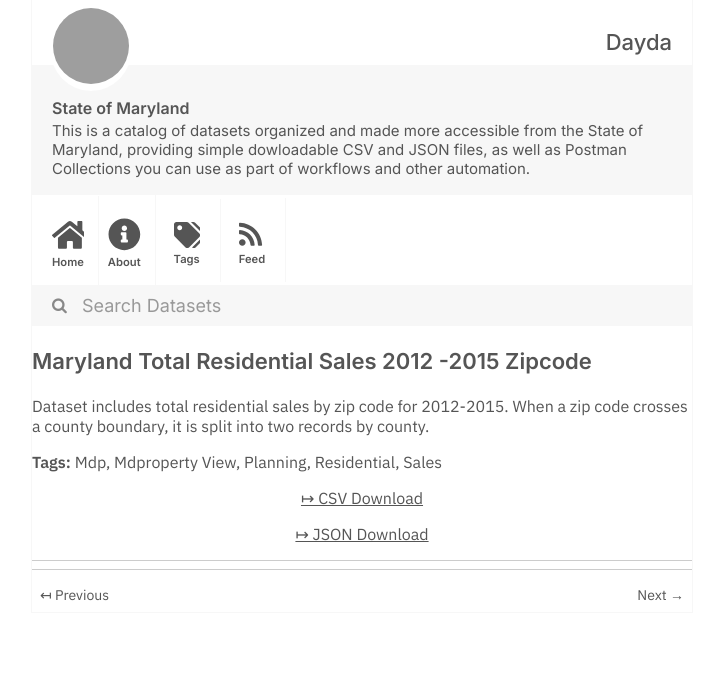
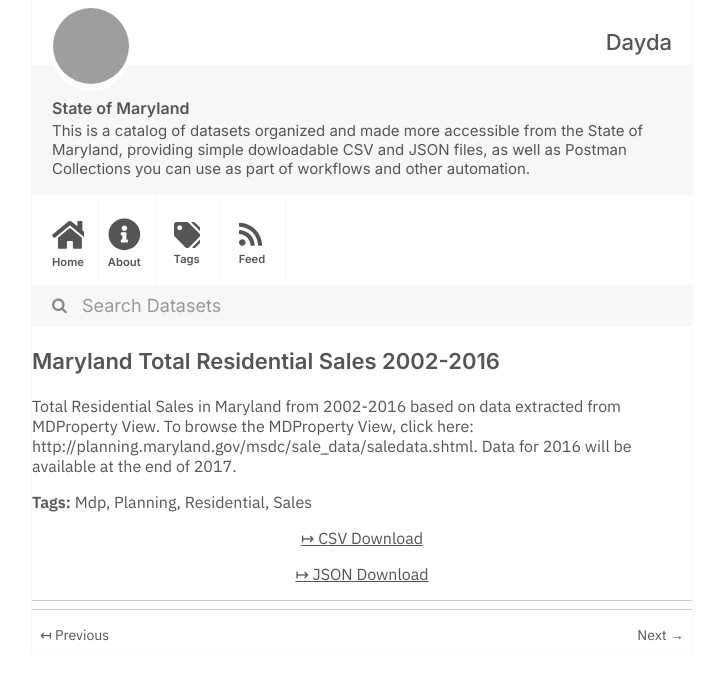
Before and after one commit to dayda-entities/state-of-maryland, a Jekyll site: the page built from _posts/2020-11-10-maryland-total-residential-sal.md, in a window 1280 px wide, cut to the strip 0-680 px from the top of the page. Shown: the whole strip, without its empty margins (278-1001 px from the left). Built offline with Jekyll 4.4.1, drawn with Linux system fonts in a browser that asks for light colours; grey boxes are pictures that could not be loaded.

Commit message:
Publish Data

```diff
--- a/_posts/2020-11-10-maryland-total-residential-sal.md
+++ b/_posts/2020-11-10-maryland-total-residential-sal.md
@@ -1,21 +1,20 @@
 ---
-title: Maryland Total Residential Sales 2012 -2015 Zipcode
-created: '2020-11-10T17:24:51.698864'
-modified: '2020-11-10T17:24:51.698871'
+title: Maryland Total Residential Sales 2002-2016
+created: '2020-11-10T17:23:50.466313'
+modified: '2020-11-10T17:23:50.466324'
 state: active
 type: dataset
 tags:
   - Mdp
-  - Mdproperty View
   - Planning
   - Residential
   - Sales
 groups:
   - Local Government
-csv_url: 'https://opendata.maryland.gov/api/views/h3hk-wep2/rows.csv?accessType=DOWNLOAD'
+csv_url: 'https://opendata.maryland.gov/api/views/2vre-ahnq/rows.csv?accessType=DOWNLOAD'
 json_url: >-
-  https://opendata.maryland.gov/api/views/h3hk-wep2/rows.json?accessType=DOWNLOAD
+  https://opendata.maryland.gov/api/views/2vre-ahnq/rows.json?accessType=DOWNLOAD
 layout: post
 
 ---
-Dataset includes total residential sales by zip code for 2012-2015.  When a zip code crosses a county boundary, it is split into two records by county.
+Total Residential Sales in Maryland from 2002-2016 based on data extracted from MDProperty View. To browse the MDProperty View, click here: http://planning.maryland.gov/msdc/sale_data/saledata.shtml. Data for 2016 will be available at the end of 2017.
```
